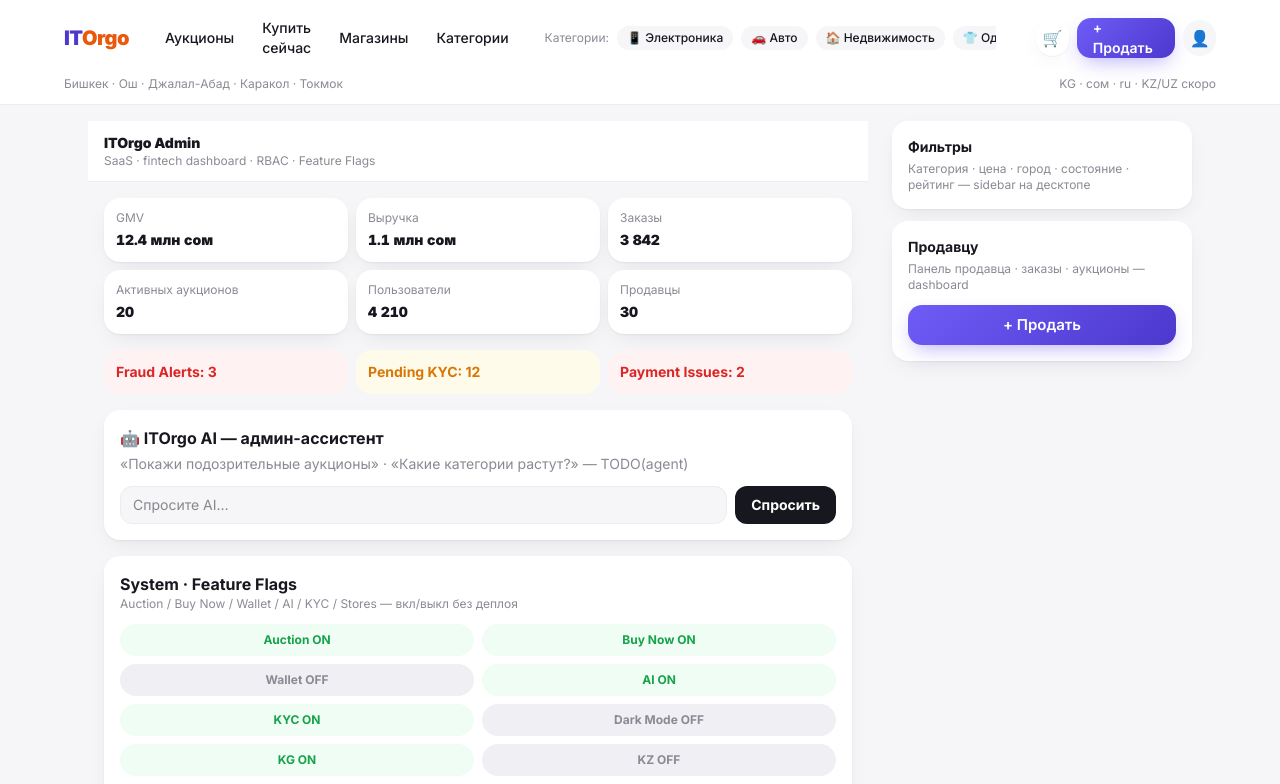
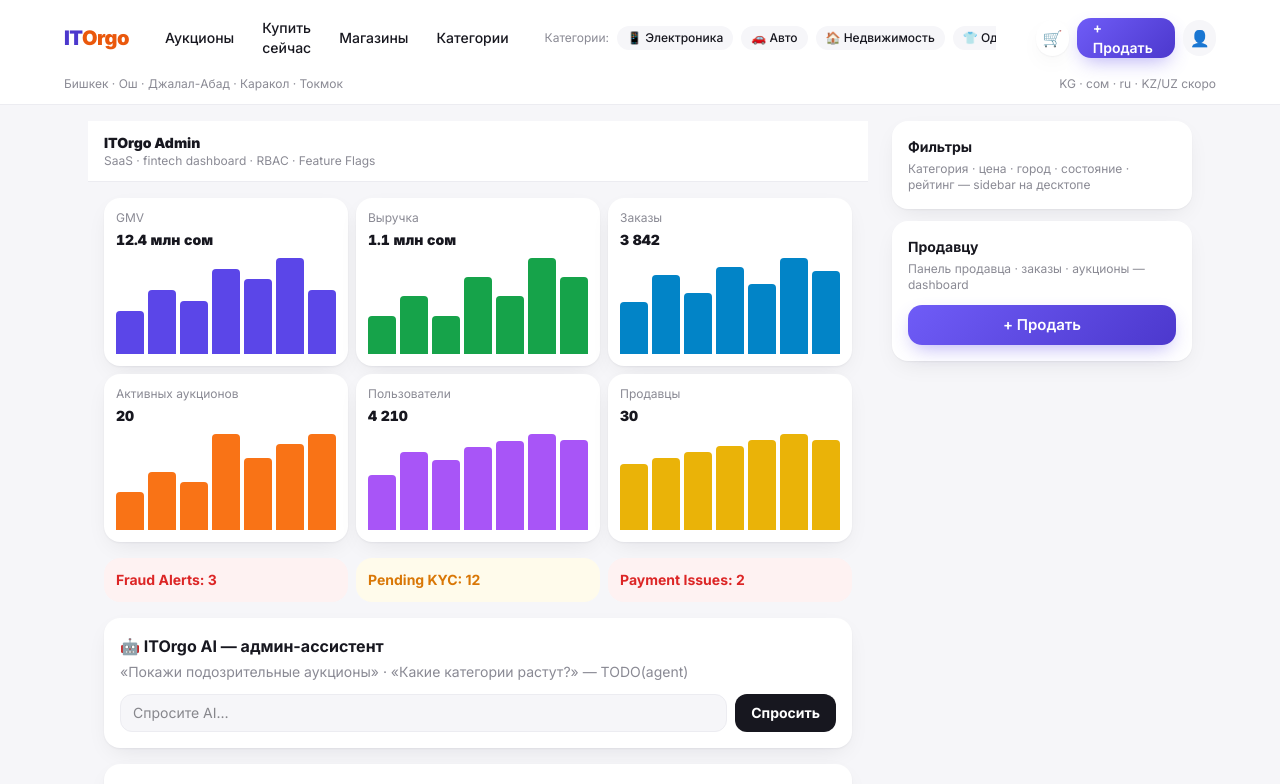
Before and after one commit to atabayhakan/itorgo, a Next.js app: page /admin in a window 1280 px wide. Shown: the top 784 px of the page. Built offline with nearby package versions, Linux system fonts and the light colour scheme.

Commit message:
feat: admin charts (StatCard) + order detail [id]

```diff
--- a/src/app/admin/page.tsx
+++ b/src/app/admin/page.tsx
@@ -1,12 +1,14 @@
+import { StatCard } from "@/components/admin/Chart";
+
 export default function AdminPage() {
   const kpis = [
-    { label: "GMV", value: "12.4 млн сом" },
-    { label: "Выручка", value: "1.1 млн сом" },
-    { label: "Заказы", value: "3 842" },
-    { label: "Активных аукционов", value: "20" },
-    { label: "Пользователи", value: "4 210" },
-    { label: "Продавцы", value: "30" },
-  ];
+    { label: "GMV", value: "12.4 млн сом", data: [4, 6, 5, 8, 7, 9, 6], color: "#5b46e8" },
+    { label: "Выручка", value: "1.1 млн сом", data: [2, 3, 2, 4, 3, 5, 4], color: "#16a34a" },
+    { label: "Заказы", value: "3 842", data: [12, 18, 14, 20, 16, 22, 19], color: "#0284c7" },
+    { label: "Активных аукционов", value: "20", data: [8, 12, 10, 20, 15, 18, 20], color: "#f97316" },
+    { label: "Пользователи", value: "4 210", data: [30, 42, 38, 45, 48, 52, 49], color: "#a855f7" },
+    { label: "Продавцы", value: "30", data: [22, 24, 26, 28, 30, 32, 30], color: "#eab308" },
+  ] as const;
   const alerts = [
     { label: "Fraud Alerts", value: "3", tone: "danger" },
     { label: "Pending KYC", value: "12", tone: "warning" },
@@ -22,10 +24,7 @@ export default function AdminPage() {
 
       <div className="grid grid-cols-3 gap-2 px-4 py-4">
         {kpis.map((k) => (
-          <div key={k.label} className="rounded-2xl bg-surface p-3 shadow-card">
-            <p className="text-xs text-ink-faint">{k.label}</p>
-            <p className="mt-1 text-sm font-black tabular-nums">{k.value}</p>
-          </div>
+          <StatCard key={k.label} label={k.label} value={k.value} data={[...k.data]} color={k.color} />
         ))}
       </div>
 
--- /dev/null
+++ b/src/app/orders/[id]/page.tsx
@@ -0,0 +1,42 @@
+import { notFound } from "next/navigation";
+import Link from "next/link";
+import { formatKGS } from "@/lib/data/mock-data";
+
+const ORDERS: Record<string, { id: string; title: string; price: number; status: string; at: string; addr: string }> = {
+  o2041: { id: "o2041", title: "iPhone 17 Pro Max 256GB", price: 49500, status: "paid", at: "2026-08-20", addr: "Бишкек, ул. Чуй 123, кв. 4" },
+  o2038: { id: "o2038", title: "Кроссовки Nike Air Force 1", price: 7200, status: "delivered", at: "2026-08-12", addr: "Ош, ул. Ленина 45" },
+  o2035: { id: "o2035", title: "Трактор МТЗ-82", price: 480000, status: "processing", at: "2026-08-10", addr: "Каракол, ул. Токтогула 10" },
+};
+
+export default async function OrderDetailPage({ params }: { params: Promise<{ id: string }> }) {
+  const { id } = await params;
+  const o = ORDERS[id];
+  if (!o) notFound();
+
+  return (
+    <main className="px-4 py-4">
+      <Link href="/orders" className="text-sm font-semibold text-brand-600">← Мои покупки</Link>
+      <h1 className="mt-2 text-lg font-extrabold">{o.id} · {o.title}</h1>
+      <p className="text-xs text-ink-faint">{o.at} · {formatKGS(o.price)} сом · статус: {o.status}</p>
+
+      <section className="mt-4 rounded-2xl bg-surface p-4 shadow-card">
+        <p className="font-bold">Доставка</p>
+        <p className="mt-1 text-sm">{o.addr}</p>
+        <div className="mt-3 flex items-center gap-2 text-xs">
+          <span className="h-2 w-2 rounded-full bg-success" /> В пути — ожидается 25 авг
+        </div>
+      </section>
+
+      <section className="mt-3 rounded-2xl bg-surface p-4 shadow-card">
+        <p className="font-bold">Оплата</p>
+        <p className="mt-1 text-sm">{formatKGS(o.price)} сом · {o.status === "paid" ? "оплачено" : o.status}</p>
+        <p className="mt-1 text-xs text-ink-faint">Чек: TX-{o.id.toUpperCase()} · Защита покупателя</p>
+      </section>
+
+      <div className="mt-4 grid grid-cols-2 gap-2">
+        <button className="btn-secondary">Связаться с продавцом</button>
+        <button className="rounded-xl border border-line bg-surface px-3 py-2.5 text-sm font-semibold">Поддержка</button>
+      </div>
+    </main>
+  );
+}
--- a/src/app/orders/page.tsx
+++ b/src/app/orders/page.tsx
@@ -16,12 +16,14 @@ export default function OrdersPage() {
       <p className="text-xs text-ink-faint">История заказов · статусы: pending → processing → paid → shipped → delivered</p>
       <ul className="mt-4 space-y-2">
         {MOCK_ORDERS.map((o) => (
-          <li key={o.id} className="flex items-center justify-between rounded-2xl bg-surface px-4 py-3 shadow-card">
-            <div>
-              <p className="text-sm font-semibold">{o.title}</p>
-              <p className="text-xs text-ink-faint">{o.id} · {o.at} · {formatKGS(o.price)} сом</p>
-            </div>
-            <span className={`chip ${tone[o.status]}`}>{o.status}</span>
+          <li key={o.id}>
+            <Link href={`/orders/${o.id}`} className="flex items-center justify-between rounded-2xl bg-surface px-4 py-3 shadow-card">
+              <div>
+                <p className="text-sm font-semibold">{o.title}</p>
+                <p className="text-xs text-ink-faint">{o.id} · {o.at} · {formatKGS(o.price)} сом</p>
+              </div>
+              <span className={`chip ${tone[o.status]}`}>{o.status}</span>
+            </Link>
           </li>
         ))}
       </ul>
--- /dev/null
+++ b/src/components/admin/Chart.tsx
@@ -0,0 +1,20 @@
+export function MiniBarChart({ data, color = "#5b46e8" }: { data: number[]; color?: string }) {
+  const max = Math.max(...data, 1);
+  return (
+    <div className="flex h-24 items-end gap-1">
+      {data.map((v, i) => (
+        <div key={i} className="flex-1 rounded-t" style={{ height: `${(v / max) * 100}%`, background: color }} />
+      ))}
+    </div>
+  );
+}
+
+export function StatCard({ label, value, data, color }: { label: string; value: string; data: number[]; color?: string }) {
+  return (
+    <div className="rounded-2xl bg-surface p-3 shadow-card">
+      <p className="text-xs text-ink-faint">{label}</p>
+      <p className="mt-1 text-sm font-black tabular-nums">{value}</p>
+      <div className="mt-2"><MiniBarChart data={data} color={color} /></div>
+    </div>
+  );
+}
```
